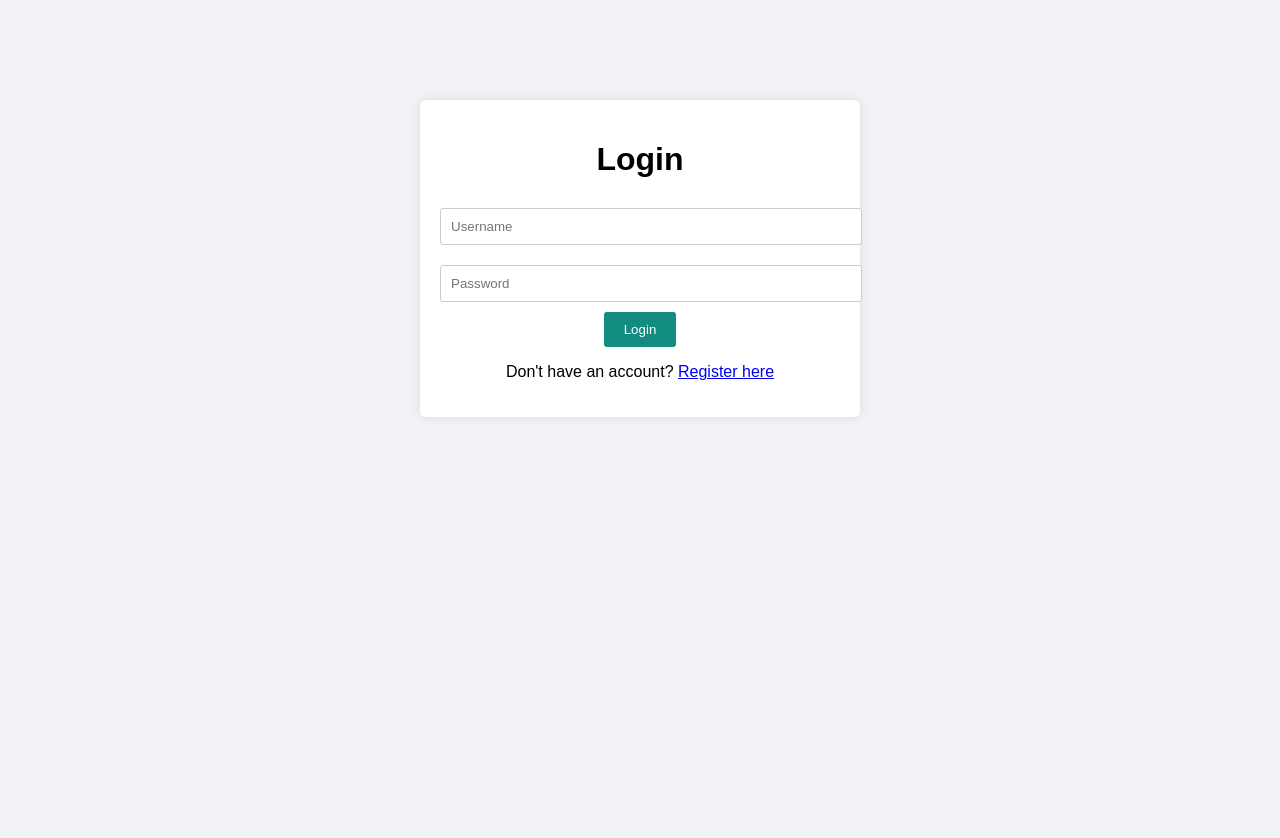
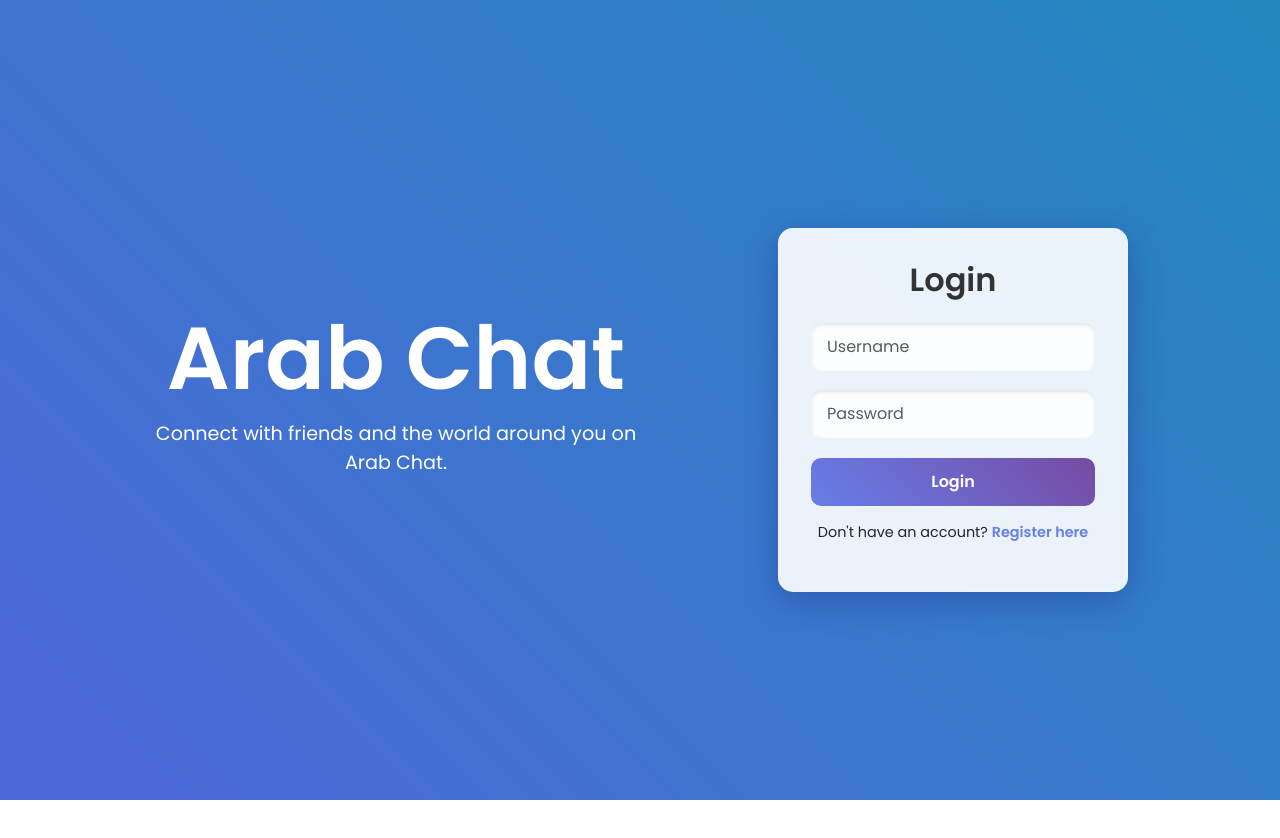
Before and after one commit to achrafkeddour/chatbdd, a plain HTML site: page public/index.html in a window 1280 px wide. After the commit the page ends 800 px from the top, so only its background shows below. Drawn offline with nearby package versions, Linux system fonts and the light colour scheme.

Commit message:
Update index.html

```diff
--- a/public/index.html
+++ b/public/index.html
@@ -3,18 +3,154 @@
 <head>
   <meta charset="UTF-8">
   <meta name="viewport" content="width=device-width, initial-scale=1">
-  <title>Login - Chat App</title>
-  <link rel="stylesheet" href="styles.css">
+  <title>Arab Chat - Connect with the world</title>
+  <!-- Bootstrap CSS -->
+  <link href="https://cdn.jsdelivr.net/npm/bootstrap@5.3.0/dist/css/bootstrap.min.css" rel="stylesheet">
+  <!-- Google Fonts -->
+  <link href="https://fonts.googleapis.com/css2?family=Poppins:wght@400;600&display=swap" rel="stylesheet">
+  <style>
+    body {
+      margin: 0;
+      padding: 0;
+      font-family: 'Poppins', sans-serif;
+      height: 100vh;
+      display: flex;
+      justify-content: center;
+      align-items: center;
+      background: linear-gradient(45deg, #a47dff, #5c5ee2, #039faa);
+      background-size: 400% 400%;
+      animation: gradient 15s ease infinite;
+    }
+
+    @keyframes gradient {
+      0% { background-position: 0% 50%; }
+      50% { background-position: 100% 50%; }
+      100% { background-position: 0% 50%; }
+    }
+
+    .container {
+      display: flex;
+      justify-content: space-between;
+      align-items: center;
+      width: 90%;
+      max-width: 1000px;
+      flex-wrap: wrap;
+    }
+
+    .info-section {
+      color: white;
+      max-width: 50%;
+      text-align: center;
+    }
+
+    .info-section h1 {
+    font-size: 5.5rem;
+    font-weight: 700;
+}
+
+    .info-section p {
+      font-size: 1.2rem;
+      font-weight: 400;
+    }
+
+    .login-container {
+      background: rgba(255, 255, 255, 0.9);
+      border-radius: 15px;
+      padding: 2rem;
+      box-shadow: 0 8px 32px 0 rgba(31, 38, 135, 0.37);
+      backdrop-filter: blur(8px);
+      -webkit-backdrop-filter: blur(8px);
+      border: 1px solid rgba(255, 255, 255, 0.18);
+      width: 100%;
+      max-width: 350px;
+      margin-top: 20px;
+    }
+
+    .login-container h2 {
+      font-weight: 600;
+      color: #333;
+      margin-bottom: 1.5rem;
+      text-align: center;
+    }
+
+    .form-control {
+      border-radius: 10px;
+      border: none;
+      background: rgba(255, 255, 255, 0.9);
+      margin-bottom: 1.2rem;
+      padding: 0.75rem 1rem;
+      box-shadow: inset 0 2px 4px rgba(0, 0, 0, 0.1);
+    }
+
+    .btn-primary {
+      background: linear-gradient(45deg, #667eea, #764ba2);
+      border: none;
+      border-radius: 10px;
+      padding: 0.75rem;
+      font-weight: 600;
+      width: 100%;
+      transition: background 0.3s, transform 0.3s;
+    }
+
+    .btn-primary:hover {
+      background: linear-gradient(45deg, #5a67d8, #6b46c1);
+      transform: translateY(-2px);
+    }
+
+    .register-link {
+      text-align: center;
+      margin-top: 1rem;
+      font-size: 0.9rem;
+    }
+
+    .register-link a {
+      text-decoration: none;
+      color: #667eea;
+      font-weight: 600;
+    }
+
+    .register-link a:hover {
+      color: #5a67d8;
+    }
+
+    @media (max-width: 768px) {
+      .container {
+        flex-direction: column;
+        text-align: center;
+      }
+
+      .info-section {
+        max-width: 100%;
+        margin-bottom: 20px;
+      }
+
+      .login-container {
+        max-width: 100%;
+      }
+      .info-section h1 {
+        font-size: 2.5rem;
+        font-weight: 700;
+    }
+    }
+  </style>
 </head>
 <body>
-  <div class="login-container">
-    <h1>Login</h1>
-    <form action="/login" method="POST">
-      <input type="text" name="username" placeholder="Username" required>
-      <input type="password" name="password" placeholder="Password" required>
-      <button type="submit">Login</button>
-    </form>
-    <p>Don't have an account? <a href="/register.html">Register here</a></p>
+  <div class="container">
+    <div class="info-section">
+      <h1>Arab Chat</h1>
+      <p>Connect with friends and the world around you on Arab Chat.</p>
+    </div>
+    <div class="login-container">
+      <h2>Login</h2>
+      <form action="/login" method="POST">
+        <input type="text" name="username" class="form-control" placeholder="Username" required>
+        <input type="password" name="password" class="form-control" placeholder="Password" required>
+        <button type="submit" class="btn btn-primary">Login</button>
+      </form>
+      <p class="register-link">Don't have an account? <a href="/register.html">Register here</a></p>
+    </div>
   </div>
+  <!-- Bootstrap JS Bundle -->
+  <script src="https://cdn.jsdelivr.net/npm/bootstrap@5.3.0/dist/js/bootstrap.bundle.min.js"></script>
 </body>
 </html>
```
